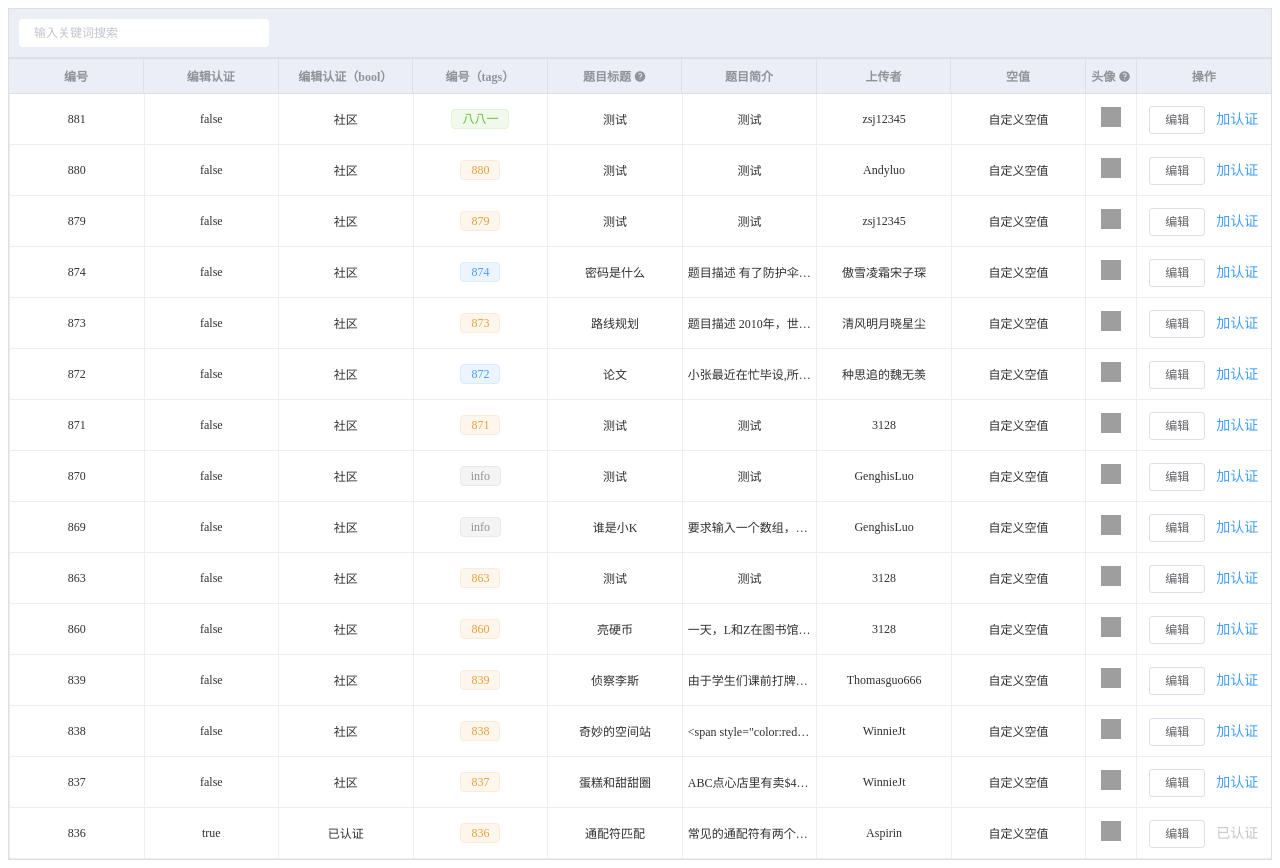
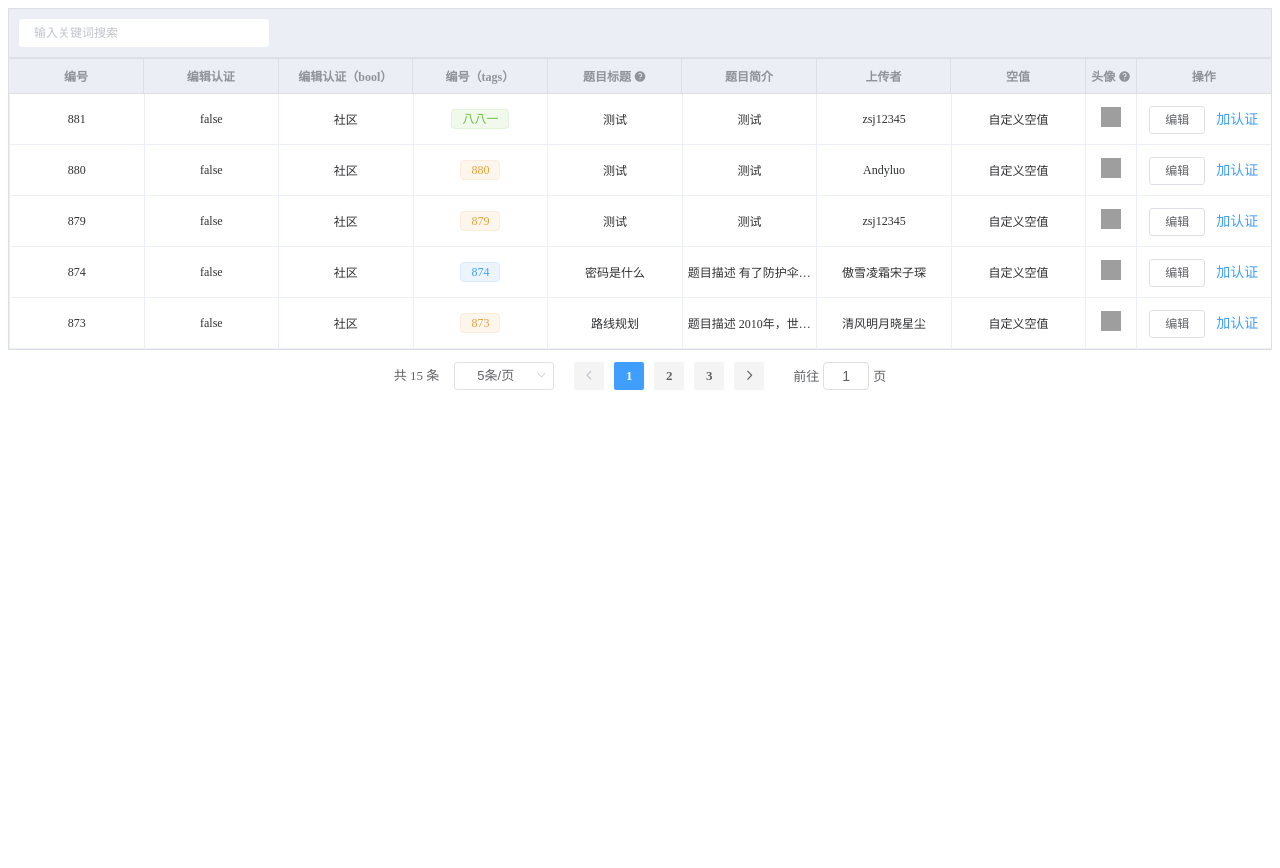
Before and after one commit to CornerSkyless/vue-geelist, a Vue app: page / in a window 1280 px wide. After the commit the page ends 800 px from the top, so only its background shows below. Built offline with nearby package versions, Linux system fonts and the light colour scheme; grey boxes are pictures that could not be loaded.

Commit message:
增加分页和关键字筛选

```diff
--- a/src/App.vue
+++ b/src/App.vue
@@ -951,6 +951,7 @@ export default class App extends Vue {
   ];
   option: GeelistOption<any> = {
     rowKey: "id",
+    pageSize: 5,
     columnOptions: [
       { label: "编号", content: "id" },
       {
--- a/src/components/geelist.vue
+++ b/src/components/geelist.vue
@@ -1,7 +1,7 @@
 <template>
     <div>
         <div class="geelist-header">
-          <el-input size="mini" style="width:250px" placeholder="输入关键词搜索"></el-input>
+          <el-input size="mini" style="width:250px" v-model="searchParams.keyword" placeholder="输入关键词搜索"></el-input>
         </div>
         <table class="geelist-table">
             <thead>
@@ -41,6 +41,16 @@
             </tr>
             </tbody>
         </table>
+        <div style="margin:10px;text-align:center">
+          <el-pagination
+            background
+            :current-page.sync="searchParams.currentPage"
+            :page-sizes="[5, 10, 20, 50]"
+            :page-size.sync="searchParams.pageSize"
+            layout="total, sizes, prev, pager, next, jumper"
+            :total="filterList.length">
+          </el-pagination>
+        </div>
     </div>
 </template>
 
@@ -76,6 +86,12 @@ export default class Geelist extends Vue {
   @Prop({ required: true, type: Object })
   private option!: GeelistOption<any>;
 
+  searchParams = {
+    keyword: "",
+    currentPage: 1,
+    pageSize: this.option.pageSize || 10
+  };
+
   @Watch("list", {
     deep: true
   })
@@ -83,10 +99,11 @@ export default class Geelist extends Vue {
     this.list = newList;
   }
 
+  // 获取原始字段值
   getRawContent(
     row: any,
     columnOption: GeelistColumnOption<any>
-  ): string | boolean {
+  ): string | boolean | number {
     if (typeof columnOption.content === "string") {
       if (IndexByIndex(row, columnOption.content) === false) return false;
       return (
@@ -109,10 +126,8 @@ export default class Geelist extends Vue {
     else this.$emit(actionOption.handler, row);
   }
 
-  getContent(
-    row: any,
-    columnOption: GeelistColumnOption<any>
-  ): string | boolean {
+  // 获取展示的字段内容
+  getContent(row: any, columnOption: GeelistColumnOption<any>): string {
     const rawContent = this.getRawContent(row, columnOption);
     if (columnOption.tags) {
       const tagOption = this.getTagOption(row, columnOption);
@@ -121,7 +136,9 @@ export default class Geelist extends Vue {
     if (columnOption.bool) {
       return rawContent ? columnOption.bool.yText : columnOption.bool.nText;
     }
-    if (rawContent === false) return false;
+    if (rawContent === false) return "false";
+    if (rawContent === true) return "true";
+    if (typeof rawContent === "number") return rawContent.toFixed();
     return rawContent || this.getEmptyMessage(columnOption);
   }
 
@@ -181,11 +198,29 @@ export default class Geelist extends Vue {
   }
 
   get filterList(): any[] {
-    return [];
+    return this.list.filter(row => {
+      const keyword = this.searchParams.keyword.trim();
+      let keywordFound = false;
+      for (const column of this.displayColumns) {
+        if (keyword && !keywordFound) {
+          try {
+            if (this.getContent(row, column).includes(keyword))
+              keywordFound = true;
+          } catch (e) {
+            console.log(this.getContent(row, column));
+          }
+        }
+      }
+      if (keyword && !keywordFound) return false;
+      return true;
+    });
   }
 
   get displayList(): any[] {
-    return this.list;
+    const start =
+      (this.searchParams.currentPage - 1) * this.searchParams.pageSize;
+    const end = start + this.searchParams.pageSize;
+    return this.filterList.slice(start, end);
   }
 }
 </script>
--- a/src/components/interface.ts
+++ b/src/components/interface.ts
@@ -2,6 +2,7 @@ export interface GeelistOption<T> {
     rowKey: string; // 唯一键
     showColumnFilter?: boolean;
     emptyText?: string;
+    pageSize?: number;
     columnOptions: GeelistColumnOption<T>[];
 }
 
```
Lines whose indentation alone changed are shown as unchanged.
